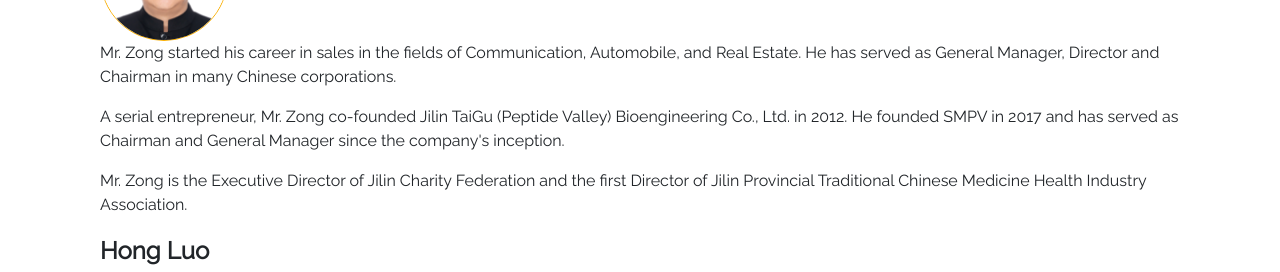
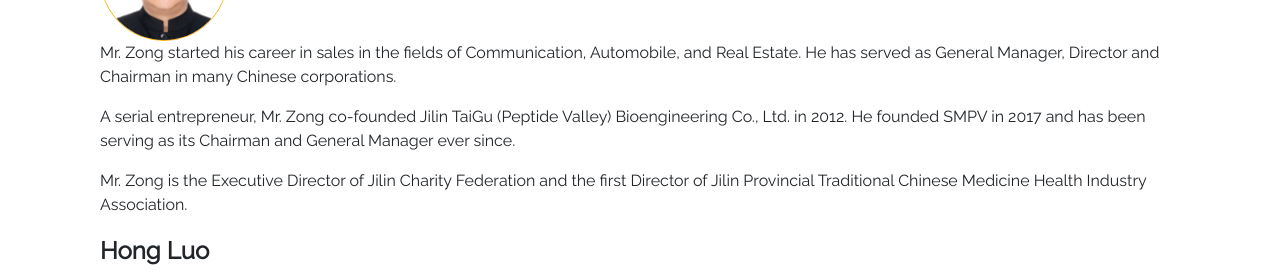
Before and after one commit to peptide-valley/peptide-valley.github.io, a Jekyll site: the page built from index.md, in a window 1280 px wide and 900 px high, scrolled down 3899 px. Shown: the part 146-418 px from the top of the window. Built offline with Jekyll 4.4.1, drawn with Linux system fonts in a browser that asks for light colours.

Commit message:
Update shuwei.zong.html

```diff
--- a/_includes/team/shuwei.zong.html
+++ b/_includes/team/shuwei.zong.html
@@ -6,7 +6,7 @@
 Mr. Zong started his career in sales in the fields of Communication, Automobile, and Real Estate. He has served as General Manager, Director and Chairman in many Chinese corporations.
 </p>
 <p>
-A serial entrepreneur, Mr. Zong co-founded Jilin TaiGu (Peptide Valley) Bioengineering Co., Ltd. in 2012. He founded SMPV in 2017 and has served as Chairman and General Manager since the company's inception.
+A serial entrepreneur, Mr. Zong co-founded Jilin TaiGu (Peptide Valley) Bioengineering Co., Ltd. in 2012. He founded SMPV in 2017 and has been serving as its Chairman and General Manager ever since.
 </p>
 <p>
 Mr. Zong is the Executive Director of Jilin Charity Federation and the first Director of Jilin Provincial Traditional Chinese Medicine Health Industry Association.
```
